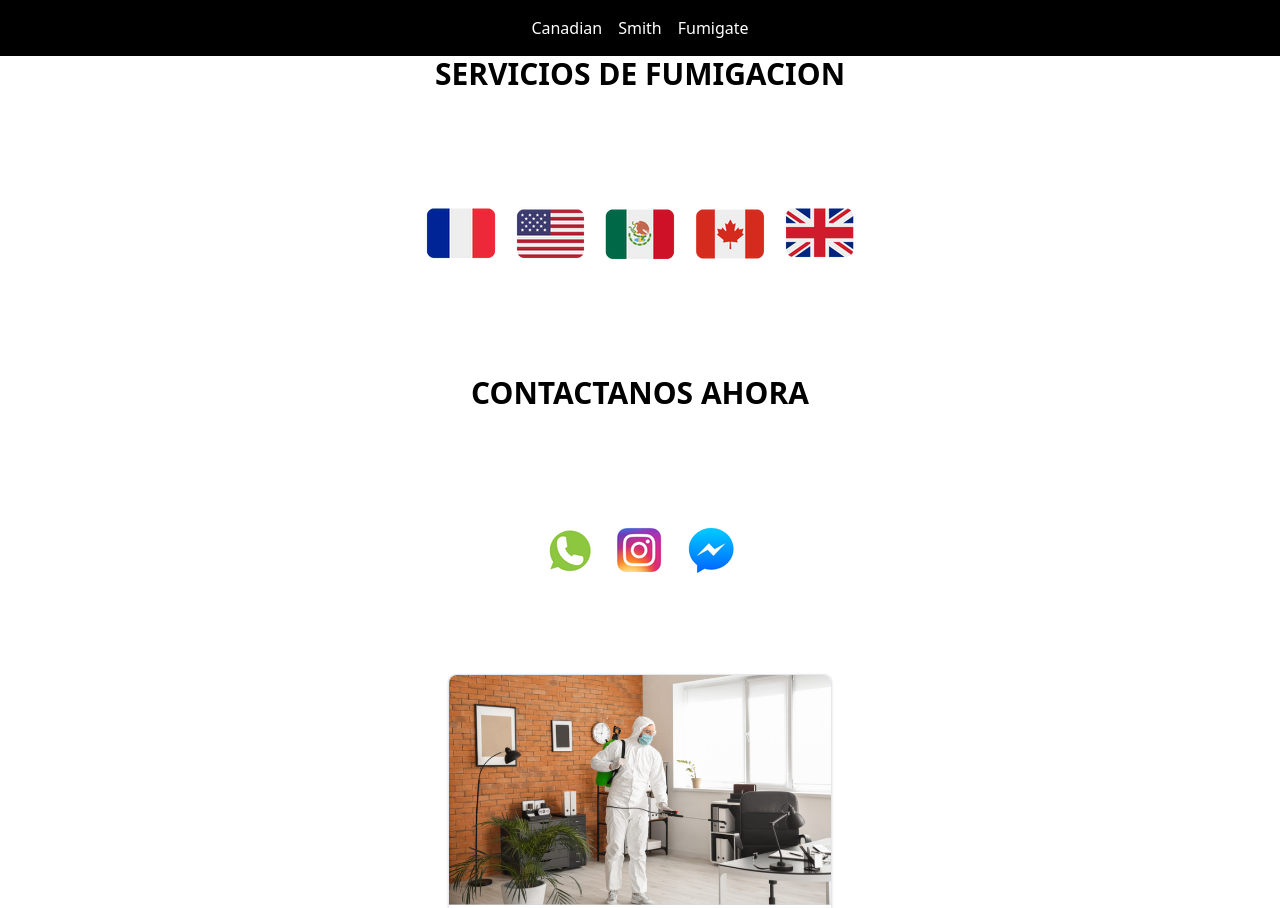
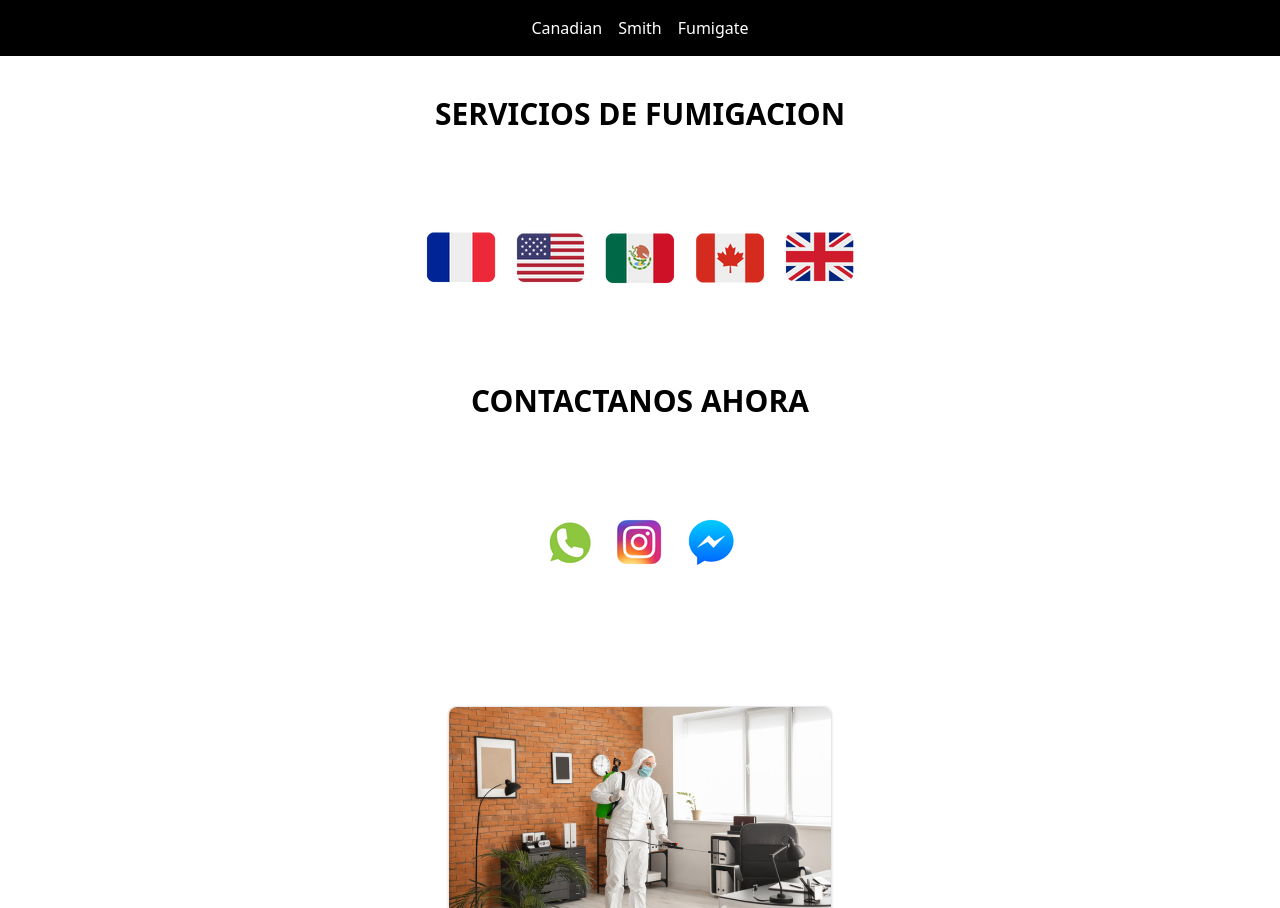
Before and after one commit to vumg-z/fumigaciones, a website with bundled scripts: page index.html in a window 1280 px wide. Shown: the top 908 px of the page. Built offline with nearby package versions, Linux system fonts and the light colour scheme.

Commit message:
correciones

```diff
--- a/index.html
+++ b/index.html
@@ -19,7 +19,7 @@
         </div>
     </section>
 
-    <section class="flex flex-col items-center space-y-4">
+    <section class="flex flex-col items-center  my-10">
         <h2 class="text-3xl font-semibold">SERVICIOS DE FUMIGACION</h2>
         <img src="./iconos/flags.png" alt="">
         <h2 class="text-3xl font-semibold">CONTACTANOS AHORA</h2>
```
Also changed, not shown: dist/output.css.
